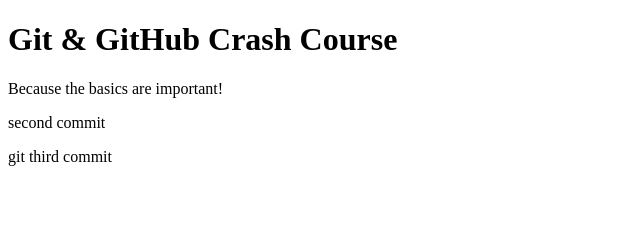
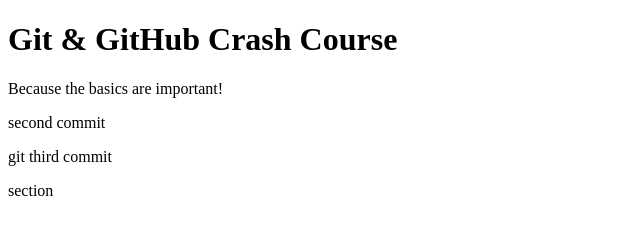
Before and after one commit to sandeep1242/Firstrepositary, a plain HTML site: page index.html in a window 1280 px wide. Shown: the full height of the page, 0-640 px from the left. Drawn offline with Linux system fonts and the light colour scheme.

Commit message:
selection

```diff
--- a/index.html
+++ b/index.html
@@ -11,5 +11,6 @@
     <p>Because the basics are important!</p>
     <p>second commit</p>
     <p>git third commit</p>
+    <p>section</p>
   </body>
 </html>
```
